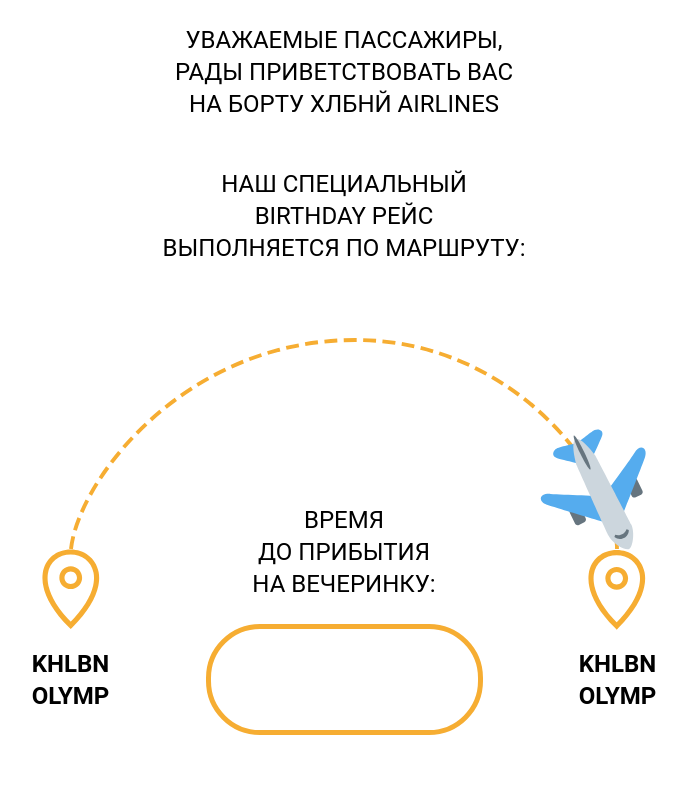
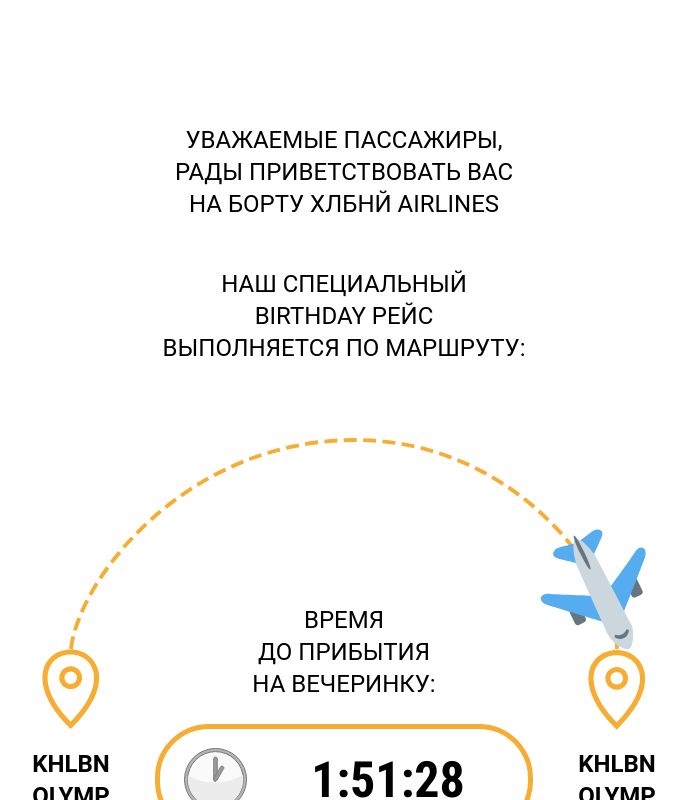
Before and after one commit to spro77/khlebnyi-bd, a plain HTML site: page index.html in a window 1280 px wide. Shown: the whole page, without its empty margins (296-983 px from the left). Drawn offline with nearby package versions, Linux system fonts and the light colour scheme.

Commit message:
vert layout builded

```diff
--- a/index.html
+++ b/index.html
@@ -47,10 +47,12 @@
       </svg>
 
       <div id='counter-box'>
+
         <p class='txt'>Время
           <span>до прибытия</span>
           <span>на вечеринку:</span>
         </p>
+
         <div class='row'>
 
           <div class='label'>
@@ -60,7 +62,16 @@
           </div>
 
           <div id='counter'>
-
+            <svg width="63" height="63" fill="none" viewBox="0 0 63 63" xmlns="http://www.w3.org/2000/svg">
+              <circle cx="31.5" cy="31.5" r="31" fill="#B6B6B6" stroke="#767676" />
+              <circle cx="31.5" cy="31.5" r="27.9" fill="#FAFAFA" stroke="#767676" />
+              <path fill="#ECECEC" fill-rule="evenodd" d="M58.9 27.1a54.6 54.6 0 01-54.8.3 27.7 27.7 0 1054.8-.2z" clip-rule="evenodd" />
+              <path fill="#9A9A9A" fill-rule="evenodd" stroke="gray" stroke-linecap="round" d="M31.5 32.8c-1 0-1.8-.8-1.8-1.7V10.9a1.7 1.7 0 113.6 0v20.2c0 1-.8 1.7-1.8 1.7z"
+                clip-rule="evenodd" />
+              <path fill="#9A9A9A" fill-rule="evenodd" stroke="gray" stroke-linecap="round" d="M30.4 33.1a1.8 1.8 0 01-.6-2.3l7-12.2a1.8 1.8 0 013 1.7l-7 12.2c-.5.8-1.5 1.1-2.4.6z"
+                clip-rule="evenodd" />
+            </svg>
+            <div id='demo'>3:42:17</div>
           </div>
 
           <div class='label'>
@@ -70,8 +81,10 @@
           </div>
 
         </div>
+
       </div>
 
+      <div id='button-container'>
         <p class='txt bold'>Наш online-DUTY FREE
           <span>будет работать во время</span>
           <span>всего полета!</span>
@@ -84,6 +97,7 @@
           </svg>
         </div>
       </div>
+    </div>
     <script src="https://cdnjs.cloudflare.com/ajax/libs/gsap/3.5.1/gsap.min.js"></script>
     <script src="https://cdnjs.cloudflare.com/ajax/libs/gsap/3.5.1/MotionPathPlugin.min.js"></script>
     <script type="text/javascript" src="/index.js" ></script>
--- a/index.js
+++ b/index.js
@@ -16,12 +16,13 @@ let x = setInterval(function() {
   let now = new Date().getTime()
   let distance = countDownDate - now
 
-  let days = Math.floor(distance / (1000 * 60 * 60 * 24))
+  // let days = Math.floor(distance / (1000 * 60 * 60 * 24))
   let hours = Math.floor((distance % (1000 * 60 * 60 * 24)) / (1000 * 60 * 60))
   let minutes = Math.floor((distance % (1000 * 60 * 60)) / (1000 * 60))
   let seconds = Math.floor((distance % (1000 * 60)) / 1000)
 
-  document.getElementById('demo').innerHTML = days + 'д ' + hours + 'ч ' + minutes + 'м ' + seconds + 'с '
+  // document.getElementById('demo').innerHTML = days + 'д ' + hours + 'ч ' + minutes + 'м ' + seconds + 'с '
+  document.getElementById('demo').innerHTML = hours + ':' + minutes + ':' + seconds
 
   if (distance < 0) {
     clearInterval(x)
--- a/style.css
+++ b/style.css
@@ -1,5 +1,9 @@
+@import url('https://fonts.googleapis.com/css2?family=Roboto+Condensed:wght@700&display=swap');
+
 html,
 body {
+  font-family: 'Roboto', sans-serif;
+  font-style: normal;
   height: 100%;
   margin: 0;
   padding: 0;
@@ -7,8 +11,6 @@ body {
 }
 
 .txt {
-  font-family: 'Roboto', sans-serif;
-  font-style: normal;
   font-weight: normal;
   font-size: 24px;
   line-height: 32px;
@@ -30,12 +32,14 @@ body {
 }
 
 #container {
+  margin-top: 100px;
+  flex-direction: column;
+  align-items: center;
   background-color: white;
   min-height: 100%;
   display: flex;
-  flex-direction: column;
-  align-items: center;
 }
+
 #illustration {
   position: relative;
   left: -10px;
@@ -55,11 +59,28 @@ body {
 }
 
 #counter {
-  width: 267px;
+  display: flex;
+  align-items: center;
+  justify-content: space-between;
+  width: 320px;
   height: 101px;
-  margin: 0 75px;
-  border: 5.15948px solid #f6ad32;
+  margin: 0 24px;
+  border: 5px solid #f6ad32;
   border-radius: 54px;
+  padding: 0 24px;
+}
+
+#demo {
+  font-weight: bold;
+  font-size: 50px;
+  text-align: center;
+  color: black;
+  width: 232px;
+  font-family: 'Roboto Condensed', sans-serif;
+}
+
+#button-container {
+  margin-top: -110px;
 }
 
 #button {
```
Lines whose indentation alone changed are shown as unchanged.
